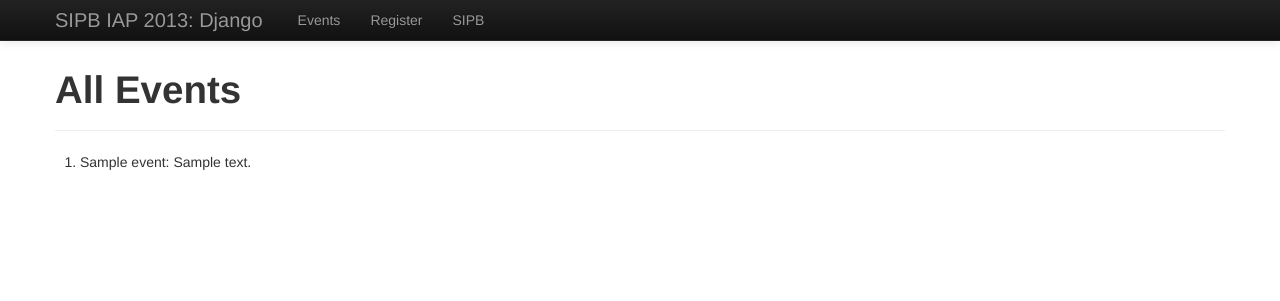
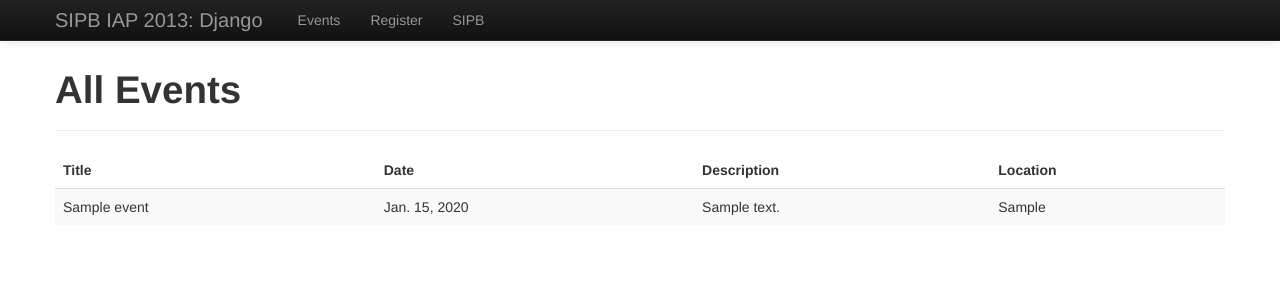
Before and after one commit to dlukeomalley/SIPB_django_class, a Django app: page /events/ in a window 1280 px wide. Shown: the top 301 px of the page. Run offline with Django 3.2, Linux system fonts and the light colour scheme; tables that the repository leaves empty hold one stand-in row (values such as "Sample post"); parts of the project's set-up code (start-up, migrations or seed data) failed here and were passed over; some libraries are stand-ins or nearby versions.

Commit message:
added demo api and form submission

```diff
--- a/website/event/models.py
+++ b/website/event/models.py
@@ -6,6 +6,8 @@ from django.forms import ModelForm
 class Event(models.Model):
     title = models.CharField(max_length=128)
     description = models.TextField()
+    date = models.DateField()
+    location = models.CharField(max_length=128)
 
     def __unicode__(self):
         return self.title
--- a/website/event/views.py
+++ b/website/event/views.py
@@ -1,6 +1,9 @@
 # Create your views here.
 from django.shortcuts import render
 from event.models import Event, EventForm
+# for get_events function
+import json
+from django.http import HttpResponse, HttpResponseRedirect
 
 # Basic view to return just html
 def home(request):
@@ -11,5 +14,21 @@ def all_events(request):
     events = Event.objects.all()
     return render(request, 'events.html', {'events': events})
 
+def get_events(request):
+    events = [event.title for event in Event.objects.all()]
+    return HttpResponse(json.dumps({'titles':events}), content_type="application/json")
+
 def register(request):
     return render(request, 'register.html', {'form': EventForm()})
+
+def post_event(request):
+    if request.method == 'POST':
+        form = EventForm(request.POST)
+        if form.is_valid():
+            e = Event(title = form.cleaned_data['title'],
+                      date = form.cleaned_data['date'],
+                      location = form.cleaned_data['location'],
+                      description = form.cleaned_data['description'])
+            e.save()
+
+    return HttpResponseRedirect('/events/')
--- a/website/rsvp/templates/events.html
+++ b/website/rsvp/templates/events.html
@@ -3,13 +3,24 @@
 {% block content %}
       <h1>All Events</h1>
       <hr>
-      <ol>
-
+      <table class="table table-striped">
+	<thead>
+	  <tr>
+	    <th>Title</th>
+	    <th>Date</th>
+	    <th>Description</th>
+	    <th>Location</th>
+	  </tr>
+	</thead>
+	<tbody>
       {% for event in events %}
-      <li>
-      <p>{{ event.title }}: {{ event.description }}</p>
-      </li>
+      <tr>
+	<td>{{ event.title }}</td>
+	<td>{{ event.date }}</td>
+	<td>{{ event.description }}</td>
+	<td>{{ event.location }}</td>
+      </tr>
       {% endfor %}
-
-      </ol>
+	</tbody>
+      </table>
 {% endblock%}
--- a/website/rsvp/templates/register.html
+++ b/website/rsvp/templates/register.html
@@ -4,9 +4,9 @@
 
       <h1>Register Event</h1>
       <hr>
-      <form action="/post_event/" method="post">{% csrf_token %}
+      <form action="/api/post_event/" method="post" class="form-horizontal">{% csrf_token %}
 	{{ form.as_p }}
-	<input type="submit" value="Submit"/>
+	<input type="submit" value="Submit" class="btn"/>
       </form>
 
 {% endblock%}
--- a/website/rsvp/urls.py
+++ b/website/rsvp/urls.py
@@ -9,6 +9,8 @@ urlpatterns = patterns('',
     url(r'^$', 'event.views.home', name='home'),
     url(r'^events/$', 'event.views.all_events', name='all events'),
     url(r'^register/$', 'event.views.register', name='register'),
+    url(r'^api/get_events/$', 'event.views.get_events', name='get events'),
+    url(r'^api/post_event/$', 'event.views.post_event', name='get events'),
 
     # Uncomment the admin/doc line below to enable admin documentation:
     # url(r'^admin/doc/', include('django.contrib.admindocs.urls')),
```
Also changed, not shown: website/rsvp/templates/index.html (+13 -3 lines), 1 other file.
